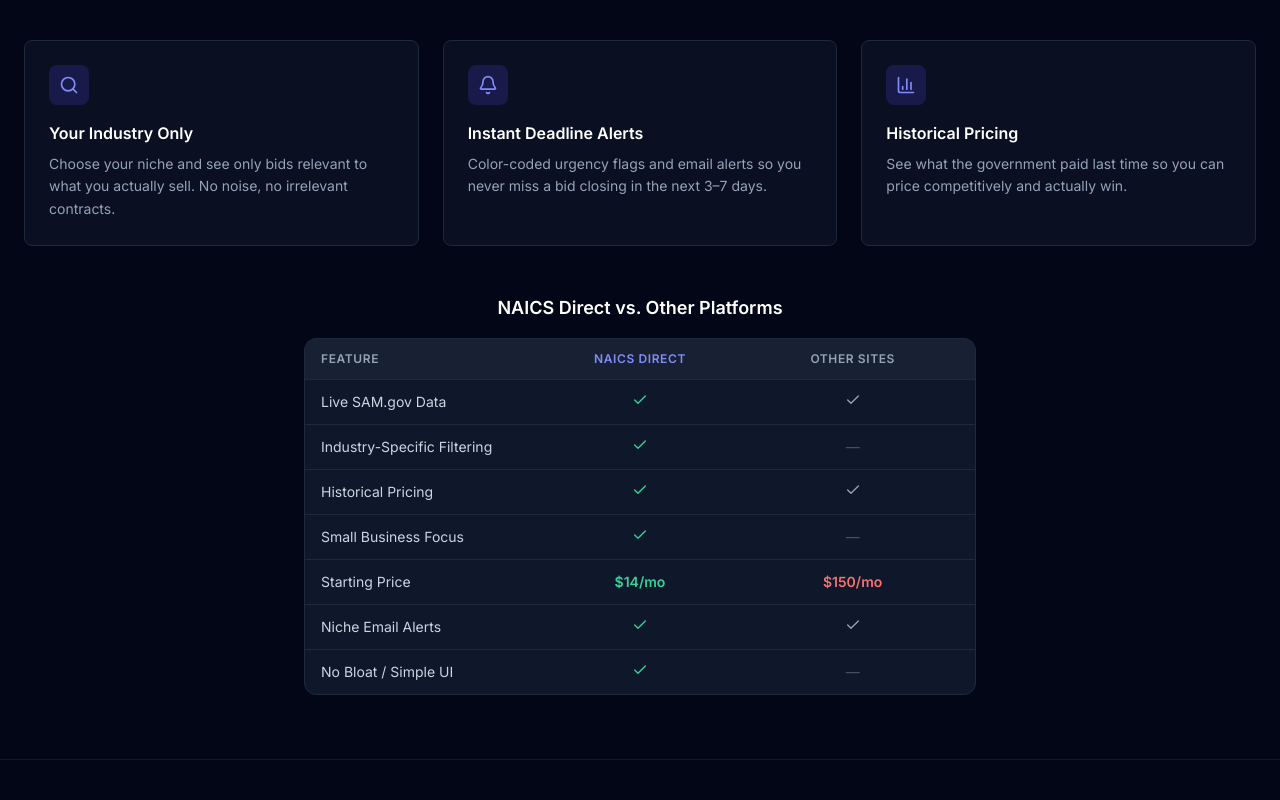
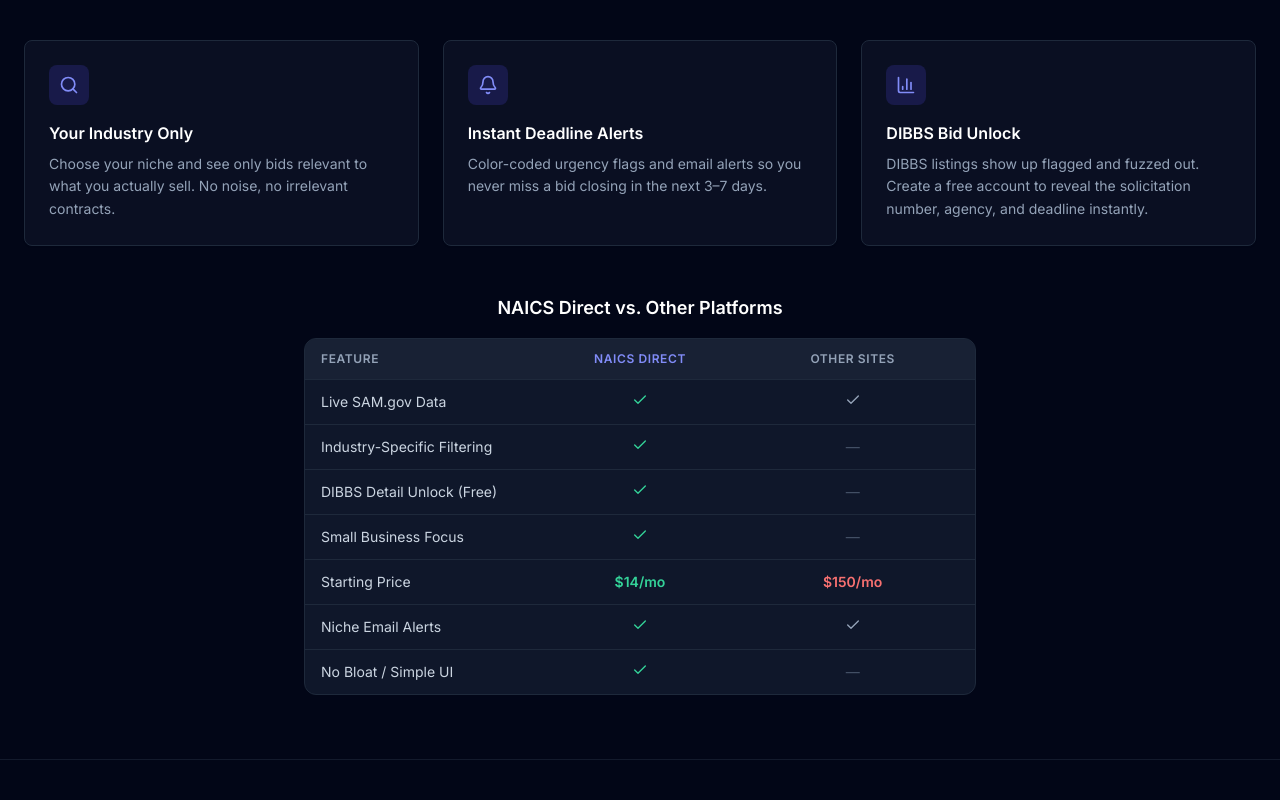
Before and after one commit to runjohnray2-lgtm/naicsdirect, a Next.js app: page / in a window 1280 px wide. Shown: the part 1940-2740 px from the top of the page. Built offline with nearby package versions, Linux system fonts and the light colour scheme; no server answers; the database is empty.

Commit message:
fix: remove false 'Historical Pricing' marketing claim (feature never existed - no DB field, no API, no UI). Replaced with the real DIBBS free-unlock feature we already shipped, across pricing tiers, comparison table, How It Works copy, and feature cards.

```diff
--- a/app/page.tsx
+++ b/app/page.tsx
@@ -20,7 +20,7 @@
     price: 29,
     betaPrice: 14,
     description: "Perfect for single-industry contractors",
-    features: ["1 niche category", "Live SAM.gov feed", "Deadline alerts", "Historical pricing", "Email support"],
+    features: ["1 niche category", "Live SAM.gov feed", "Deadline alerts", "DIBBS bid unlock", "Email support"],
     cta: "Start Free Trial",
     stripeUrl: "https://buy.stripe.com/6oUaEYc2X6Ni1l04cl18c00",
     highlighted: false,
@@ -30,7 +30,7 @@
     price: 59,
     betaPrice: 29,
     description: "For contractors working multiple categories",
-    features: ["3 niche categories", "Live SAM.gov feed", "Deadline alerts", "Historical pricing", "Email alerts for new bids", "Priority support"],
+    features: ["3 niche categories", "Live SAM.gov feed", "Deadline alerts", "DIBBS bid unlock", "Email alerts for new bids", "Priority support"],
     cta: "Start Free Trial",
     stripeUrl: "https://buy.stripe.com/28E7sM2sn5Je2p46kt18c01",
     highlighted: true,
@@ -40,7 +40,7 @@
     price: 99,
     betaPrice: 49,
     description: "For distributors and multi-niche resellers",
-    features: ["All 8 niches", "Live SAM.gov feed", "Deadline alerts", "Historical pricing", "Instant email alerts", "Team access", "Dedicated support"],
+    features: ["All 8 niches", "Live SAM.gov feed", "Deadline alerts", "DIBBS bid unlock", "Instant email alerts", "Team access", "Dedicated support"],
     cta: "Start Free Trial",
     stripeUrl: "https://buy.stripe.com/eVqcN60kf5Jee7MdMV18c02",
     highlighted: false,
@@ -50,7 +50,7 @@
 const COMPARE = [
   { feature: "Live SAM.gov Data", naics: true, higher: true },
   { feature: "Industry-Specific Filtering", naics: true, higher: false },
-  { feature: "Historical Pricing", naics: true, higher: true },
+  { feature: "DIBBS Detail Unlock (Free)", naics: true, higher: false },
   { feature: "Small Business Focus", naics: true, higher: false },
   { feature: "Starting Price", naics: "$14/mo", higher: "$150/mo" },
   { feature: "Niche Email Alerts", naics: true, higher: true },
@@ -71,7 +71,7 @@
   {
     step: "3",
     title: "Act before the deadline",
-    desc: "Color-coded urgency flags, historical pricing, and optional email alerts mean you find out the moment a real opportunity posts — and you know what to bid.",
+    desc: "Color-coded urgency flags and optional email alerts mean you find out the moment a real opportunity posts — and you know exactly what to bid.",
   },
 ]
 
@@ -286,7 +286,7 @@
                       <p className="text-slate-500 text-xs mt-0.5">{bid.agency ?? "Federal Agency"}</p>
                     </div>
                     <div className="flex items-center gap-2 flex-shrink-0">
-                      {niche && (
+                      {niche &&(
                         <Badge className={cn("text-xs border", niche.colorClass, niche.borderClass, niche.bgClass)}>
                           {niche.emoji} {niche.name}
                         </Badge>
@@ -318,7 +318,7 @@
             {[
               { icon: Search, title: "Your Industry Only", desc: "Choose your niche and see only bids relevant to what you actually sell. No noise, no irrelevant contracts." },
               { icon: Bell, title: "Instant Deadline Alerts", desc: "Color-coded urgency flags and email alerts so you never miss a bid closing in the next 3–7 days." },
-              { icon: BarChart3, title: "Historical Pricing", desc: "See what the government paid last time so you can price competitively and actually win." },
+              { icon: BarChart3, title: "DIBBS Bid Unlock", desc: "DIBBS listings show up flagged and fuzzed out. Create a free account to reveal the solicitation number, agency, and deadline instantly." },
             ].map(({ icon: Icon, title, desc }) => (
               <Card key={title} className="bg-slate-900/60 border-slate-800">
                 <CardContent className="p-6">
@@ -467,7 +467,7 @@
                         <Check className="w-4 h-4 text-emerald-500 flex-shrink-0" />
                         {f}
                       </li>
-                    ))}
+                  ))}
                   </ul>
                   <Button className={cn("w-full font-semibold", plan.highlighted ? "bg-indigo-600 hover:bg-indigo-500 text-white" : "bg-slate-800 hover:bg-slate-700 text-white border border-slate-700")}
                     variant="default"
```
